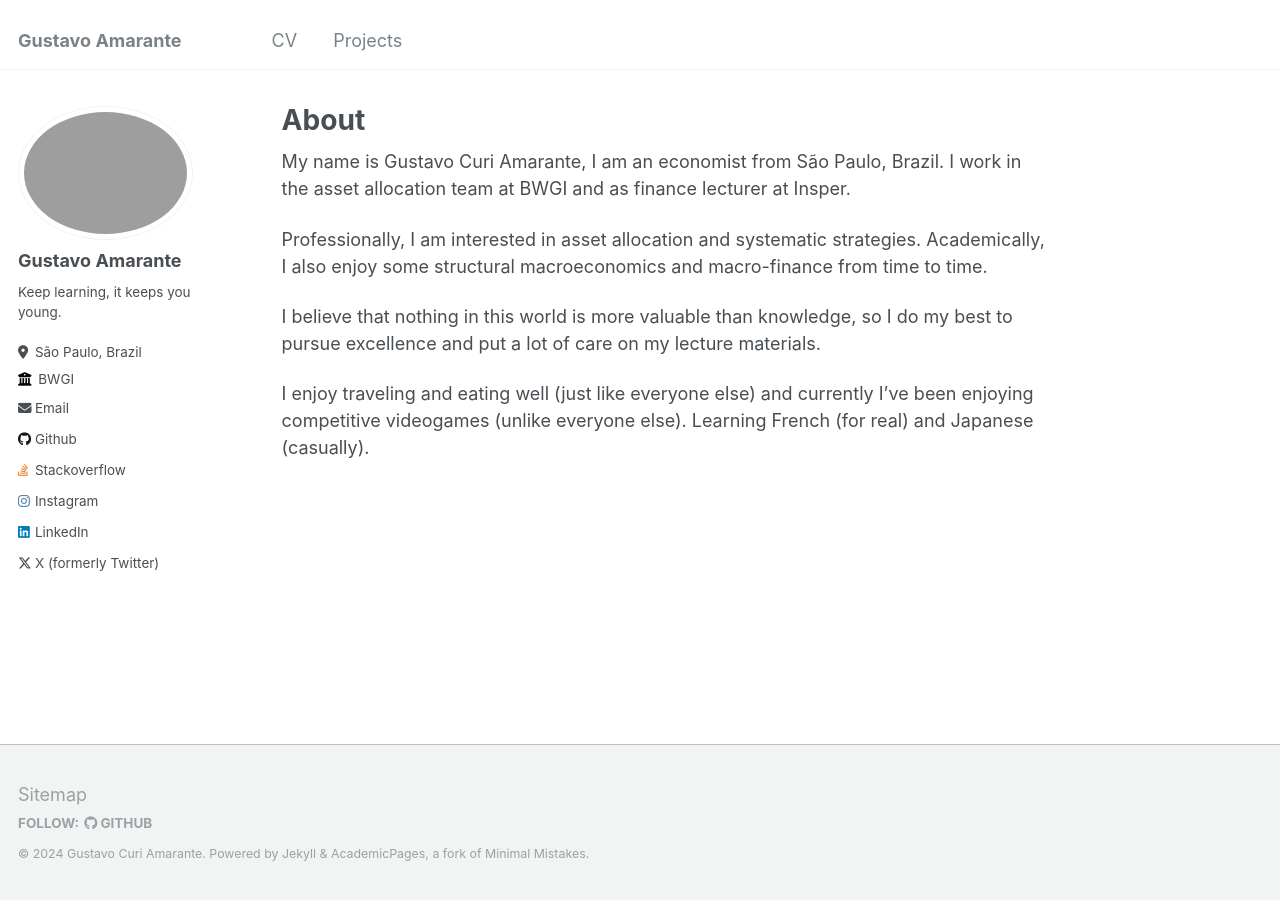
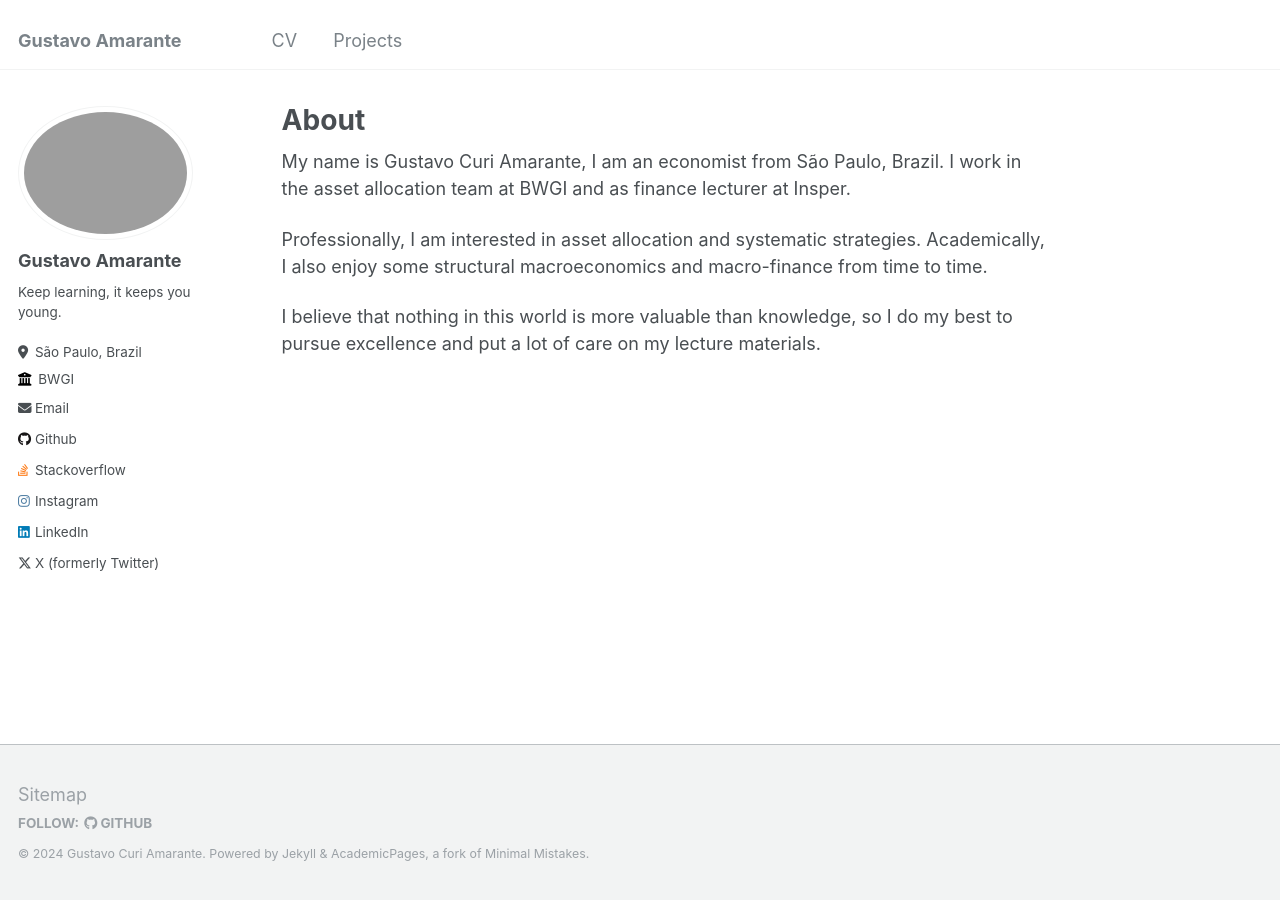
Before and after one commit to gusamarante/gusamarante, a Jekyll site: the page built from _pages/about.md, in a window 1280 px wide. Built offline with Jekyll 4.4.1, drawn with Linux system fonts in a browser that asks for light colours.

Commit message:
Update about.md

```diff
--- a/_pages/about.md
+++ b/_pages/about.md
@@ -12,5 +12,3 @@ My name is Gustavo Curi Amarante, I am an economist from São Paulo, Brazil. I w
 Professionally, I am interested in asset allocation and systematic strategies. Academically, I also enjoy some structural macroeconomics and macro-finance from time to time.
 
 I believe that nothing in this world is more valuable than knowledge, so I do my best to pursue excellence and put a lot of care on my lecture materials.
-
-I enjoy traveling and eating well (just like everyone else) and currently I’ve been enjoying competitive videogames (unlike everyone else). Learning French (for real) and Japanese (casually).
```
